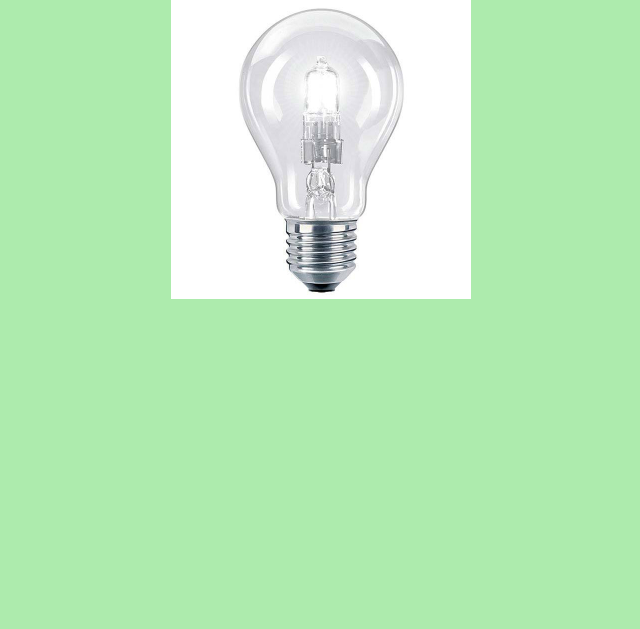
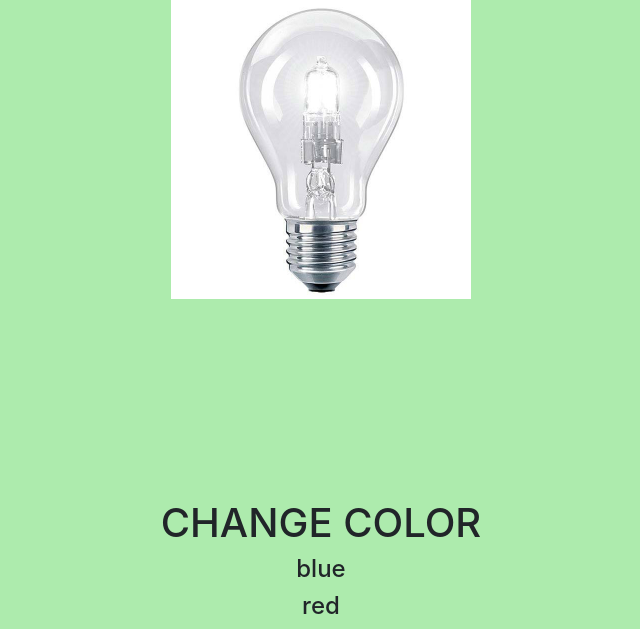
Before and after one commit to EcompJr/Treinamento-2018.2, a PHP site: page /Treinamento5.html in a window 1280 px wide. Shown: the part 465-1094 px from the top of the page, without its empty margins (319-959 px from the left). Before the commit the page ends 764 px from the top, so only its background shows below. Run offline with PHP 8.4, Linux system fonts and the light colour scheme.

Commit message:
Training JavaScript

```diff
--- a/FrontEnd5/Treinamento5.html
+++ b/FrontEnd5/Treinamento5.html
@@ -33,6 +33,12 @@
 	</div>
 
 
+	<div class= "ba">
+		<h1 id="c">CHANGE COLOR</h1>
+		<h4 onclick="changecolor(this, 1)" onmouseout="changecolor(this, 0)">blue</h4><h4 onclick="changecolor(this, 2)" onmouseout="changecolor(this, 0)">red</h4>
+	</div>
+
+
 	<script src="assets/js/Treinamento.js"></script>
 </body>
 
--- a/FrontEnd5/assets/css/Treinamento5.css
+++ b/FrontEnd5/assets/css/Treinamento5.css
@@ -17,3 +17,7 @@ img{
     width: 300px;
     height: 300px;
 }
+
+.ba{
+    margin-top: 200px;
+}
--- a/FrontEnd5/assets/js/Treinamento.js
+++ b/FrontEnd5/assets/js/Treinamento.js
@@ -21,3 +21,17 @@ function quebra(foto, foto2) {
     document.getElementById("foto").src = foto2;
     a = 0;
 }
+
+function changecolor(e, id){
+    if(id == 1){
+        e.style.color = 'blue';
+        document.getElementById('c').style.color = 'blue'
+    }
+    else if(id == 2){
+        e.style.color = 'red';
+        document.getElementById('c').style.color = 'red';
+    }
+    else{
+        e.style.color = 'black';
+    }
+}
```
